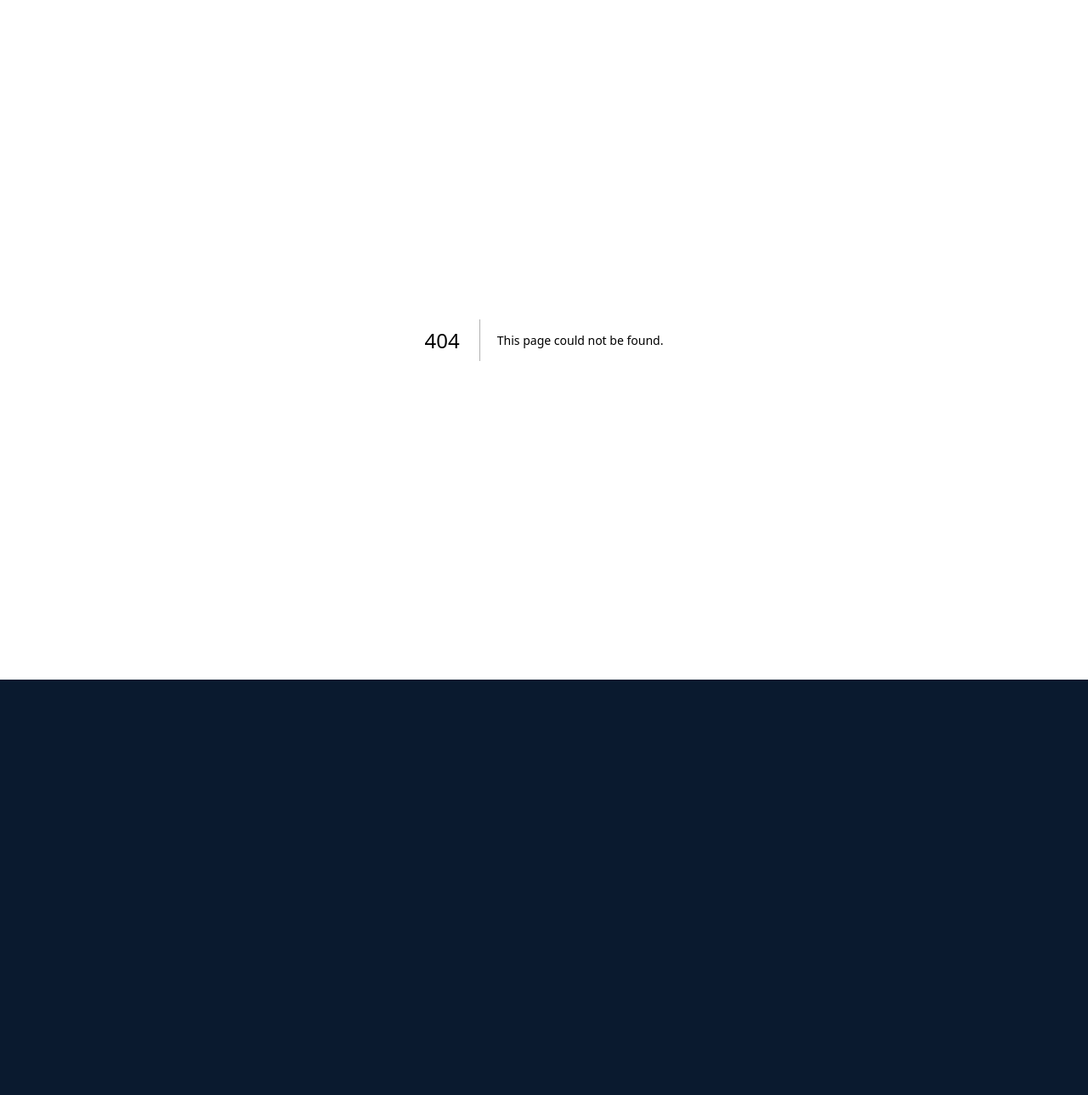
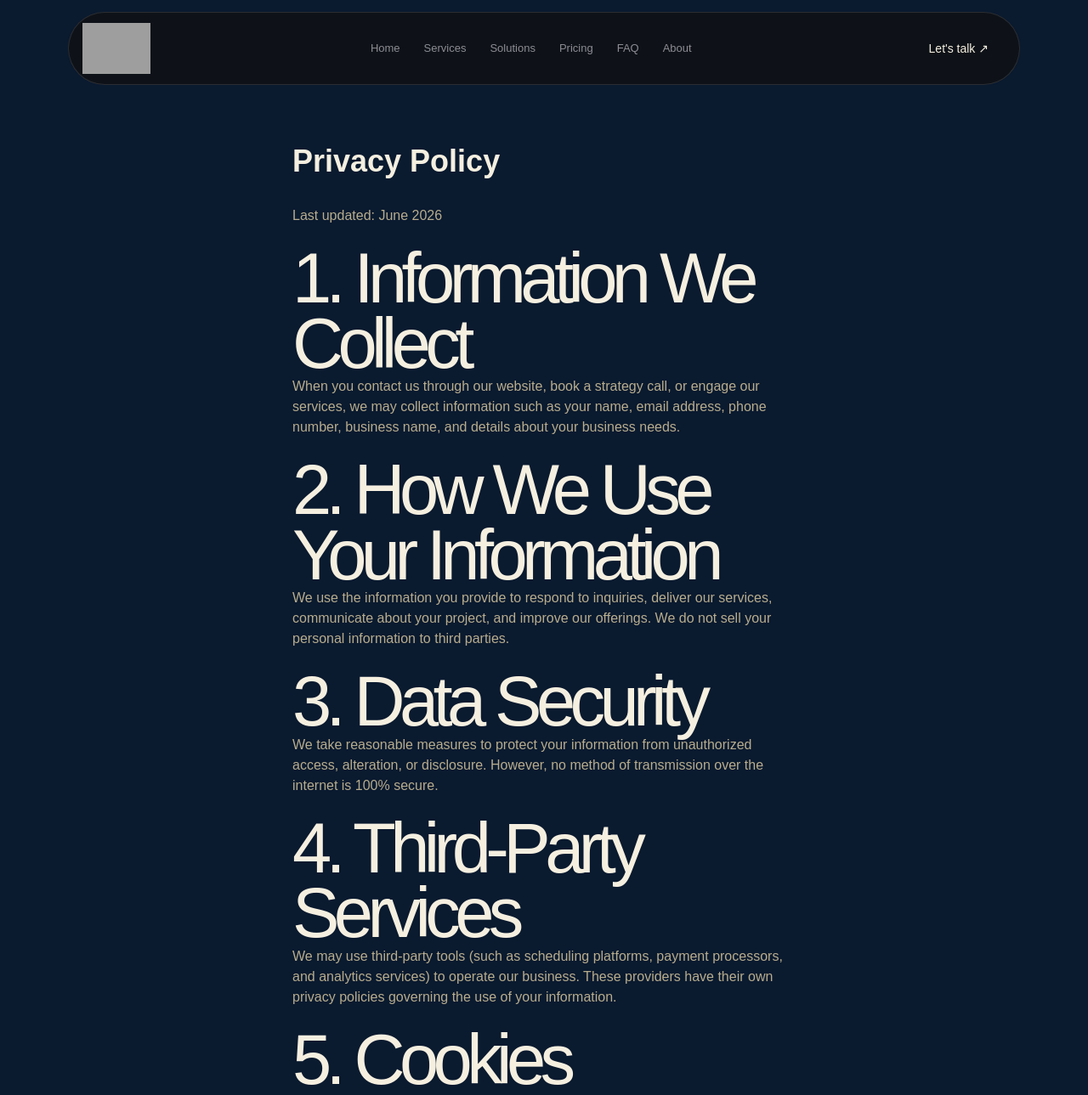
Before and after one commit to abbasimohsin392-prog/Starlight, a Next.js app: page /privacy in a window 1280 px wide. Before the commit this address had no page. Shown: the top 1289 px of the page at 85% size. Before the commit the page ends 800 px from the top, so only its background shows below. Built offline with nearby package versions, Linux system fonts and the light colour scheme; grey boxes are pictures that could not be loaded.

Commit message:
Rollback production file: app/privacy/page.tsx

```diff
--- /dev/null
+++ b/app/privacy/page.tsx
@@ -0,0 +1,71 @@
+import type { Metadata } from "next"
+
+export const metadata: Metadata = {
+  title: "Privacy Policy",
+  description: "Read Starlight AI's privacy policy to understand how we collect, use, and protect your data.",
+  alternates: {
+    canonical: "/privacy",
+  },
+  robots: {
+    index: true,
+    follow: true,
+  },
+}
+
+export default function PrivacyPolicy() {
+  return (
+    <main>
+      <nav className="nav nav-scrolled">
+        <a href="/" className="logo" style={{ display: "flex", alignItems: "center", gap: 8 }}><img src="/starlight-logo.png" alt="Starlight AI" style={{ height: 60, width: "auto" }} /></a>
+        <div className="nav-links"><a href="/">Home</a><a href="/services">Services</a><a href="/solutions">Solutions</a><a href="/pricing">Pricing</a><a href="/#faq">FAQ</a><a href="/about">About</a></div>
+        <a href="https://calendly.com/starlightai306/30min" target="_blank" rel="noopener noreferrer" className="inline-flex primary" style={{ borderRadius: 999, padding: "12px 20px", fontSize: 14 }}>Let&apos;s talk ↗</a>
+      </nav>
+      <div className="section" style={{ paddingTop: 170, maxWidth: 720, margin: "0 auto" }}>
+        <h1 className="text-4xl font-bold mb-8">Privacy Policy</h1>
+        <p className="text-muted-foreground mb-6">Last updated: June 2026</p>
+
+        <div className="space-y-6 text-muted-foreground">
+          <section>
+            <h2 className="text-xl font-semibold text-foreground mb-2">1. Information We Collect</h2>
+            <p>When you contact us through our website, book a strategy call, or engage our services, we may collect information such as your name, email address, phone number, business name, and details about your business needs.</p>
+          </section>
+
+          <section>
+            <h2 className="text-xl font-semibold text-foreground mb-2">2. How We Use Your Information</h2>
+            <p>We use the information you provide to respond to inquiries, deliver our services, communicate about your project, and improve our offerings. We do not sell your personal information to third parties.</p>
+          </section>
+
+          <section>
+            <h2 className="text-xl font-semibold text-foreground mb-2">3. Data Security</h2>
+            <p>We take reasonable measures to protect your information from unauthorized access, alteration, or disclosure. However, no method of transmission over the internet is 100% secure.</p>
+          </section>
+
+          <section>
+            <h2 className="text-xl font-semibold text-foreground mb-2">4. Third-Party Services</h2>
+            <p>We may use third-party tools (such as scheduling platforms, payment processors, and analytics services) to operate our business. These providers have their own privacy policies governing the use of your information.</p>
+          </section>
+
+          <section>
+            <h2 className="text-xl font-semibold text-foreground mb-2">5. Cookies</h2>
+            <p>Our website may use cookies to improve user experience and analyze site traffic. You can disable cookies through your browser settings.</p>
+          </section>
+
+          <section>
+            <h2 className="text-xl font-semibold text-foreground mb-2">6. Your Rights</h2>
+            <p>You may request access to, correction of, or deletion of your personal information by contacting us directly.</p>
+          </section>
+
+          <section>
+            <h2 className="text-xl font-semibold text-foreground mb-2">7. Contact Us</h2>
+            <p>If you have questions about this Privacy Policy, contact us at starlightai306@gmail.com.</p>
+          </section>
+        </div>
+      </div>
+      <footer style={{ flexWrap: "wrap", gap: 16 }}>
+        <a href="/" className="logo" style={{ display: "flex", alignItems: "center" }}><img src="/starlight-logo.png" alt="Starlight AI" style={{ height: 20, width: "auto" }} /></a>
+        <span>© 2026 Starlight AI</span>
+        <div><a href="https://www.instagram.com/starlight_.ai/" target="_blank" rel="noopener noreferrer">Instagram</a><a href="mailto:hello@starlightai.site" target="_blank" rel="noopener noreferrer">Email</a><a href="https://wa.me/923007657038" target="_blank" rel="noopener noreferrer">WhatsApp</a><a href="/blog">Blog</a><a href="/privacy">Privacy</a><a href="/terms">Terms</a></div>
+      </footer>
+    </main>
+  )
+}
```
